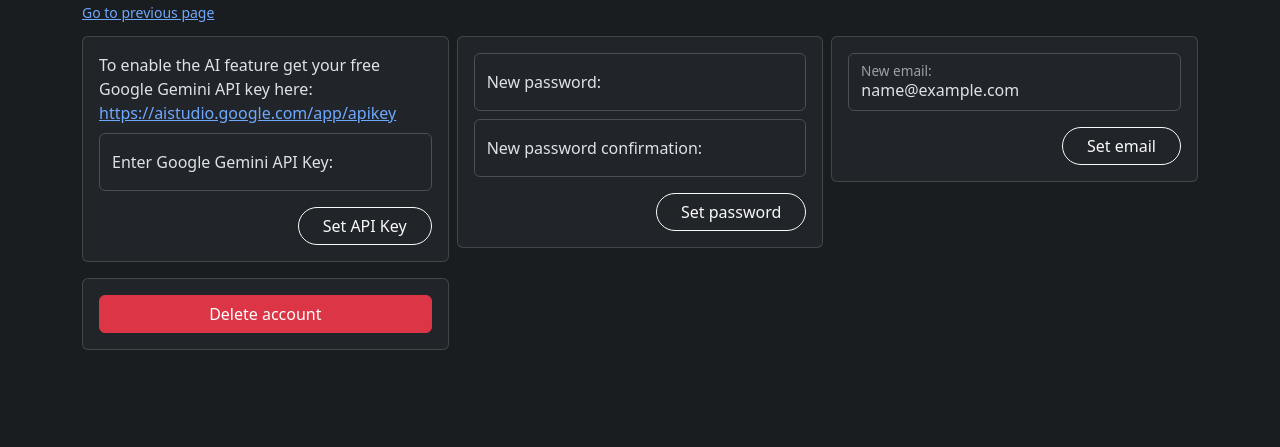
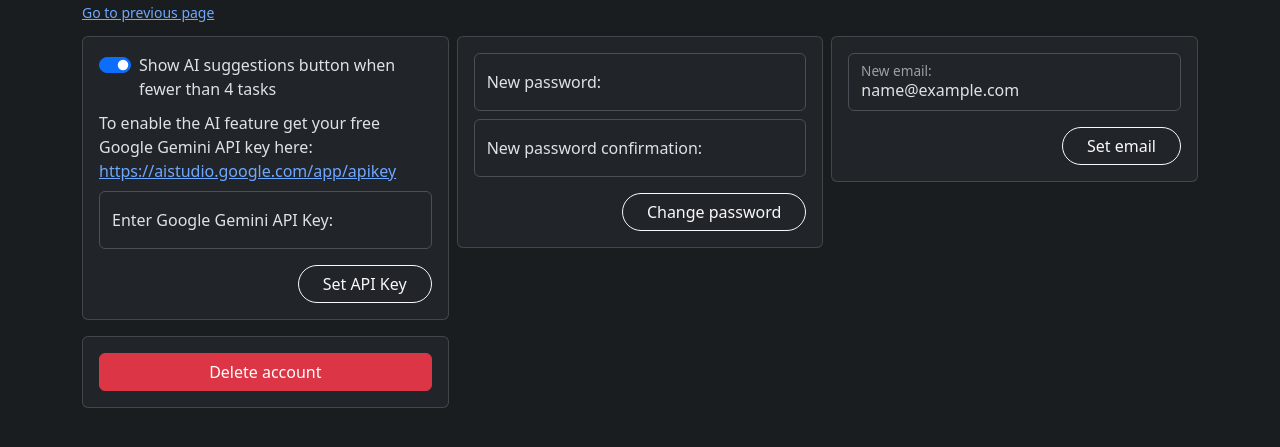
Before and after one commit to TPJelf/kankan, a Django app: page /account/ in a window 1280 px wide. Shown: the part 60-507 px from the top of the page. Run offline with Django 4.2, Linux system fonts and the light colour scheme; the visitor is signed in with stand-in values (Sample User, id 1); data comes from the database, SQL or seed files in the repository; data that the repository does not hold is empty; some libraries are stand-ins or nearby versions.

Commit message:
feat: added ai button visibility option and announcements

```diff
--- a/core/admin.py
+++ b/core/admin.py
@@ -1,9 +1,10 @@
 from django.contrib import admin
 
-from .models import Settings, Task
+from .models import Announcements, Settings, Task
 
 
 @admin.register(Settings)
+@admin.register(Announcements)
 @admin.register(Task)
 class UniversalAdmin(admin.ModelAdmin):
     def get_list_display(self, request):
--- a/core/models.py
+++ b/core/models.py
@@ -15,7 +15,17 @@ class Settings(models.Model):
     """
 
     user = models.ForeignKey(User, on_delete=models.CASCADE, related_name="settings")
-    ai_apikey = models.CharField(max_length=255, null=True, blank=True)
+    ai_apikey = models.CharField(max_length=255, null=True, blank=True, default="")
+    show_ai_button = models.BooleanField(default=True)
+
+
+class Announcements(models.Model):
+    message = models.TextField()
+    created_on = models.DateTimeField(auto_now_add=True)
+    seen_by = models.ManyToManyField(User, blank=True)
+
+    def __str__(self):
+        return self.message
 
 
 class Task(models.Model):
--- a/core/urls.py
+++ b/core/urls.py
@@ -9,6 +9,7 @@ urlpatterns = [
     path("reset/done/", views.password_reset_done, name="password_reset_done"),
     path("logout/", views.logout_user, name="logout"),
     path("account/", views.account, name="account"),
+    path("account/show_ai_button/", views.show_ai_button, name="show_ai_button"),
     path("home/", views.home, name="home"),
     path("task/<int:pk>/", views.task, name="task"),
     path("delete_task/<int:pk>/", views.delete_task, name="delete_task"),
@@ -40,9 +41,4 @@ urlpatterns = [
         auth_views.PasswordResetConfirmView.as_view(),
         name="password_reset_confirm",
     ),
-    # path(
-    #     "reset/done/",
-    #     auth_views.PasswordResetCompleteView.as_view(),
-    #     name="password_reset_complete",
-    # ),
 ]
--- a/core/views.py
+++ b/core/views.py
@@ -11,7 +11,7 @@ from django.db.models import Q
 from django.shortcuts import HttpResponse, get_object_or_404, redirect, render
 
 from .forms import *
-from .models import Settings, Task
+from .models import Announcements, Settings, Task
 
 
 def validate_turnstile_widget_response(token, request_ip):
@@ -51,6 +51,9 @@ def landing(request):
                 if signup_form.is_valid():
                     user = signup_form.save()
                     login(request, user)
+
+                    # Create settings
+                    Settings.objects.create(user=user)
 
                     # Create base tasks and subtasks
                     selfcare = Task.objects.create(user=user, name="Self care")
@@ -147,12 +150,6 @@ def account(request):
     update_email_form = UpdateEmailForm(instance=request.user)
     title = "Account"
 
-    try:
-        settings = Settings.objects.get(user=request.user)
-        apikey = settings.ai_apikey
-    except:
-        apikey = ""
-
     if request.method == "POST":
         if "change-password" in request.POST:
             change_password_form = ChangePasswordForm(request.user, request.POST)
@@ -177,27 +174,29 @@ def account(request):
             else:
                 messages.info(request, "Incorrect password. Account deletion failed.")
 
-        elif "update-email" in request.POST:
+        elif "set-email" in request.POST:
             update_email_form = UpdateEmailForm(request.POST, instance=request.user)
             if update_email_form.is_valid():
                 update_email_form.save()
-                messages.info(request, "Email updated successfully.")
+                messages.info(request, "Email set successfully.")
             else:
                 for field, errors in update_email_form.errors.items():
                     for error in errors:
                         messages.info(request, error)
 
-        elif "update-apikey" in request.POST:
-            apikey = request.POST.get("apikey")
+        elif "set-apikey" in request.POST:
+            ai_apikey = request.POST.get("ai-apikey")
             settings, created = Settings.objects.update_or_create(
-                user=request.user, defaults={"ai_apikey": apikey}
+                user=request.user, defaults={"ai_apikey": ai_apikey}
             )
-            messages.info(request, "API key updated successfully.")
+            messages.info(request, "API key set successfully.")
+
+    settings, created = Settings.objects.get_or_create(user=request.user)
 
     context = {
         "change_password_form": change_password_form,
         "update_email_form": update_email_form,
-        "apikey": apikey,
+        "settings": settings,
         "title": title,
     }
 
@@ -213,6 +212,17 @@ def home(request):
         parent__isnull=False,
     ).exists()
     tasks = tasks.filter(parent=None)
+
+    user = request.user
+    try:
+        announcement = Announcements.objects.latest("created_on")
+    except Announcements.DoesNotExist:
+        announcement = None
+
+    # Show the announcement if the user hasn't seen it yet
+    if announcement and user not in announcement.seen_by.all():
+        messages.info(request, announcement.message)
+        announcement.seen_by.add(user)
 
     for task in tasks:
         counts = task.count_recently_updated_subtasks()
@@ -243,18 +253,14 @@ def task(request, pk):
     tasks_inprogress = tasks.filter(status=Task.Status.INPROGRESS)
     tasks_done = tasks.filter(status=Task.Status.DONE)
 
-    try:
-        settings = Settings.objects.get(user=request.user)
-        apikey = settings.ai_apikey
-    except:
-        apikey = ""
+    settings, created = Settings.objects.get_or_create(user=request.user)
 
     context = {
         "tasks": tasks,
         "pending": pending,
         "parent_pk": parent.pk,
         "title": title,
-        "apikey": apikey,
+        "settings": settings,
         "parent": parent,
         "tasks_pending": tasks_pending,
         "tasks_inprogress": tasks_inprogress,
@@ -367,3 +373,15 @@ def search_task(request):
         tasks = None
     context = {"tasks": tasks}
     return render(request, "search_task.html", context)
+
+
+@login_required(login_url="login")
+def show_ai_button(request):
+    if request.method == "POST":
+        settings = get_object_or_404(Settings, user=request.user)
+        if request.POST.get("show-ai-button"):
+            settings.show_ai_button = True
+        else:
+            settings.show_ai_button = False
+        settings.save()
+        return HttpResponse(status=200)
--- a/templates/account.html
+++ b/templates/account.html
@@ -15,6 +15,19 @@
     <div class="col-lg-4 col-sm-12 p-1">
       <div class="card mb-2">
         <div class="card-body">
+          <div class="form-check form-switch pb-2">
+            <form hx-post="{% url 'show_ai_button' %}"
+                  hx-trigger="change"
+                  hx-swap="none">
+              <input class="form-check-input"
+                     type="checkbox"
+                     role="switch"
+                     id="show-ai-button"
+                     {% if settings.show_ai_button %}checked{% endif %}
+                     name="show-ai-button">
+            </form>
+            <label class="form-check-label" for="show-ai-button">Show AI suggestions button when fewer than 4 tasks</label>
+          </div>
           <div class="pb-2">
             To enable the AI feature get your free Google Gemini API key here: <a href="https://aistudio.google.com/app/apikey" target="_blank">https://aistudio.google.com/app/apikey</a>
           </div>
@@ -24,13 +37,13 @@
                 action="{% url 'account' %}">
             {% csrf_token %}
             <div class="form-floating pb-3">
-              <input type="text" class="form-control" id="apikey" name="apikey" placeholder="Enter Google AI API Key" {% if apikey != "" %}value={{ apikey }}{% endif %}>
-              <label for="apikey">Enter Google Gemini API Key:</label>
+              <input type="text" class="form-control" id="ai-apikey" name="ai-apikey" placeholder="Enter Google AI API Key" {% if settings.ai_apikey != "" %}value={{ settings.ai_apikey }}{% endif %}>
+              <label for="ai-apikey">Enter Google Gemini API Key:</label>
             </div>
             <div class="text-end">
               <button type="submit"
                       class="btn btn-outline-light rounded-pill px-4"
-                      name="update-apikey">Set API Key</button>
+                      name="set-apikey">Set API Key</button>
             </div>
           </form>
         </div>
@@ -55,7 +68,7 @@
             <div class="text-end">
               <button type="submit"
                       class="btn btn-outline-light rounded-pill px-4"
-                      name="change-password">Set password</button>
+                      name="change-password">Change password</button>
             </div>
           </form>
         </div>
@@ -76,7 +89,7 @@
             <div class="text-end">
               <button type="submit"
                       class="btn btn-outline-light rounded-pill px-4"
-                      name="update-email">Set email</button>
+                      name="set-email">Set email</button>
             </div>
           </form>
         </div>
--- a/templates/main.html
+++ b/templates/main.html
@@ -29,8 +29,12 @@
     <main class="container mb-5 pb-5 user-select-none" id="main-content">
       {% include "navbar.html" %}
       {% if messages %}
-        <div class="alert alert-warning p-2 mt-2 mb-0 text-center">
+        <div class="alert alert-warning alert-dismissible show mt-2 mb-1 text-center">
           {% for message in messages %}<div>{{ message }}</div>{% endfor %}
+          <button type="button"
+                  class="btn-close"
+                  data-bs-dismiss="alert"
+                  aria-label="Close"></button>
         </div>
       {% endif %}
       {% block content %}
--- a/templates/task.html
+++ b/templates/task.html
@@ -35,10 +35,10 @@
       <div class="status-body border rounded-2 border-primary bg-primary-subtle pb-5">
         <h4 class="m-0 p-1">Pending tasks</h4>
         {% include "create_task.html" %}
-        {% if tasks|length < 4 %}
+        {% if tasks|length < 4 and settings.show_ai_button %}
           <div class="p-1">
             <a class="btn btn-primary btn-lg w-100"
-               {% if apikey %}id="button-ai"{% else %} href="{% url 'account' %}" hx-boost="true" hx-indicator="#main-spinner"{% endif %}>✨Get AI suggestions</a>
+               {% if settings.ai_apikey %}id="button-ai"{% else %} href="{% url 'account' %}" hx-boost="true" hx-indicator="#main-spinner"{% endif %}>✨Get AI suggestions</a>
           </div>
         {% endif %}
         {% for task in tasks_pending %}
@@ -64,7 +64,7 @@
     </div>
   </div>
   <script>
-    var API_KEY = "{{ apikey }}";
+    var API_KEY = "{{ settings.ai_apikey }}";
     var parent_name = "{{ parent.name }}";
     var parent_pk = {{ parent.pk }};
     {% if tasks %}
```
